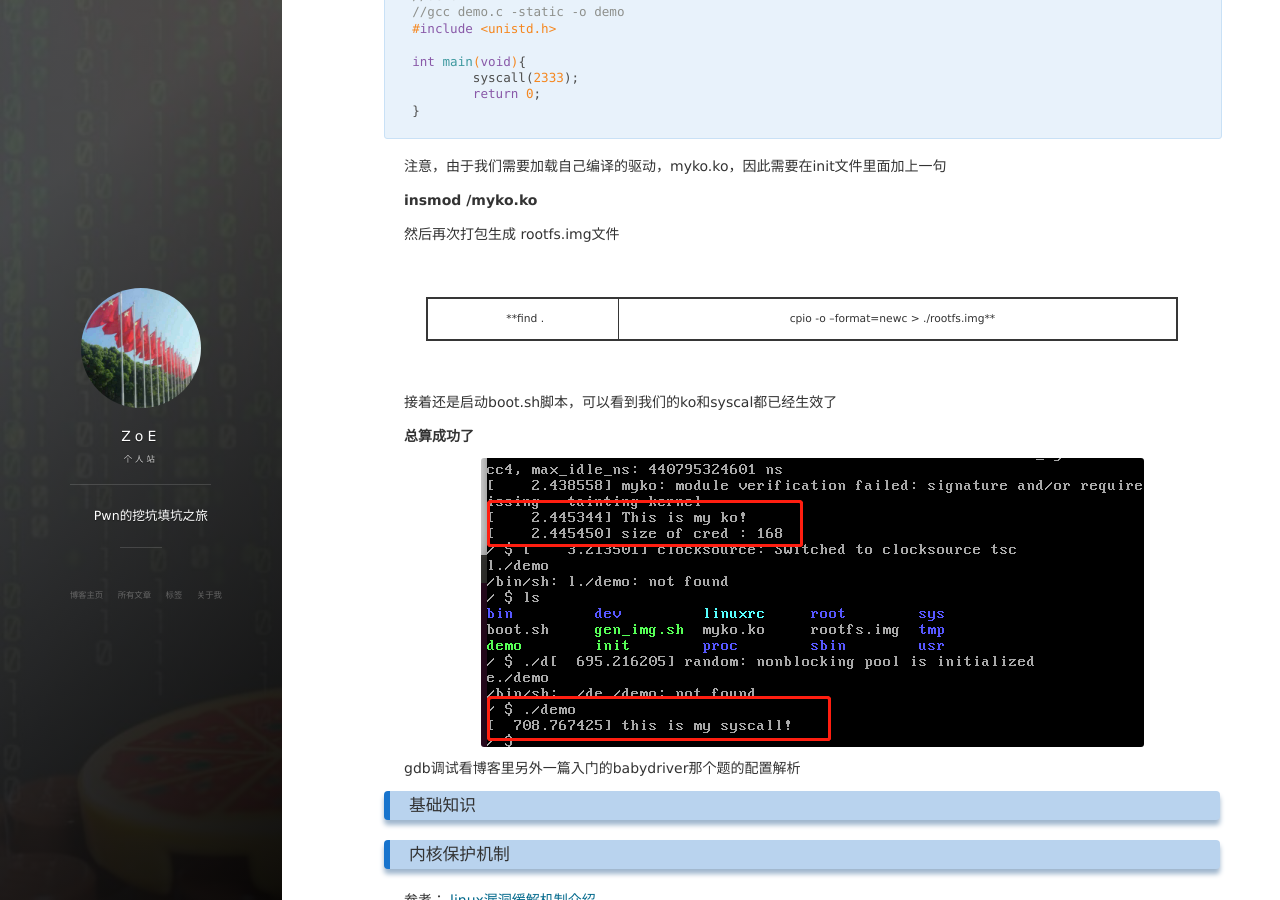
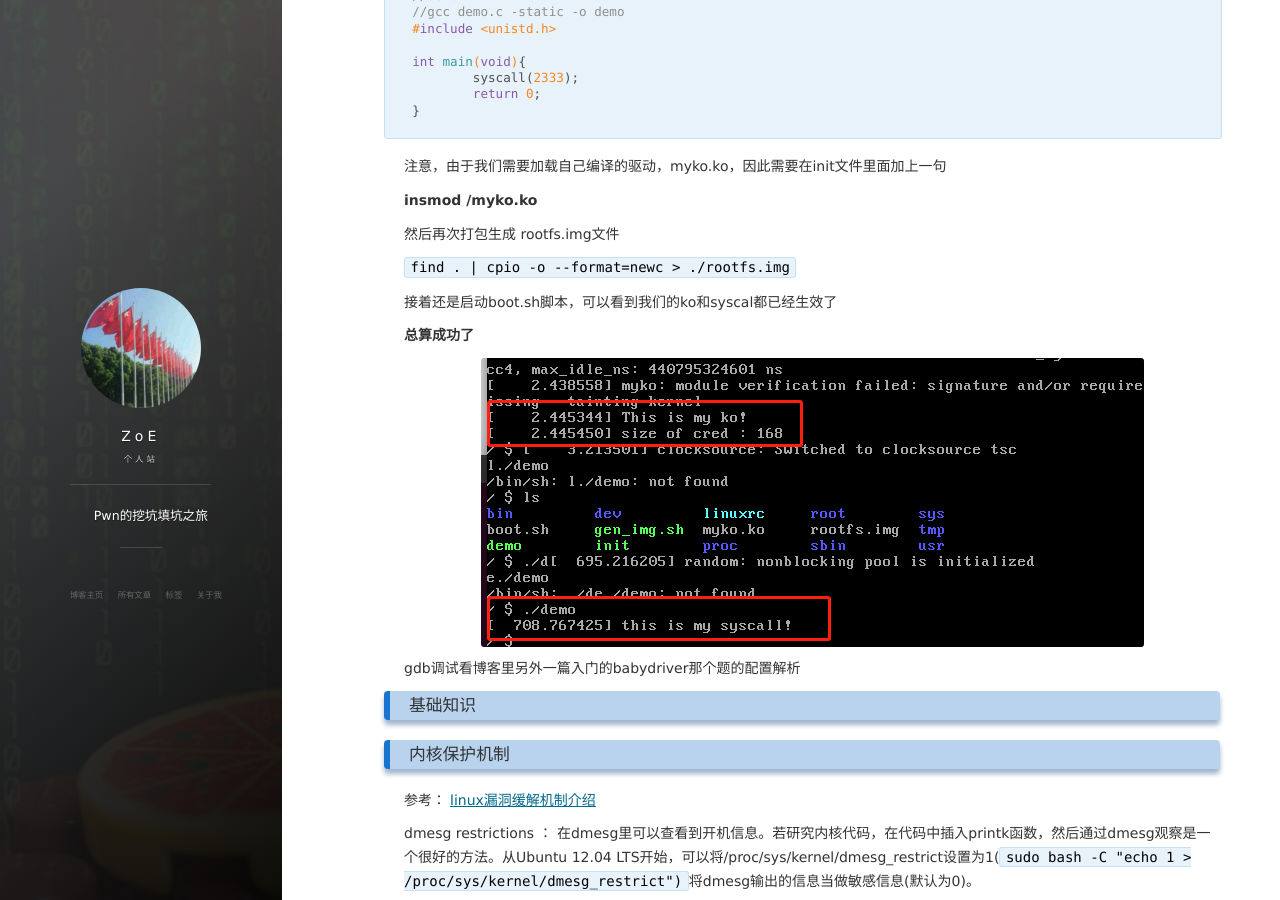
Before and after one commit to ZoEplA/ZoEplA.github.io, a Jekyll site: the page built from _posts/2019-09-23-内核环境搭建和基础知识.md, in a window 1280 px wide and 900 px high, scrolled down 7840 px. Built offline with Jekyll 4.4.1, drawn with Linux system fonts in a browser that asks for light colours; nearby versions of some CDN libraries; comment, search, counter and statistics services are not loaded.

Commit message:
kernel pwn begin debug

```diff
--- a/_posts/2019-09-23-内核环境搭建和基础知识.md
+++ b/_posts/2019-09-23-内核环境搭建和基础知识.md
@@ -420,7 +420,7 @@ int main(void){
 
 然后再次打包生成 rootfs.img文件
 
-**find . | cpio -o --format=newc > ./rootfs.img**
+`find . | cpio -o --format=newc > ./rootfs.img`
 
 接着还是启动boot.sh脚本，可以看到我们的ko和syscal都已经生效了
 
```
